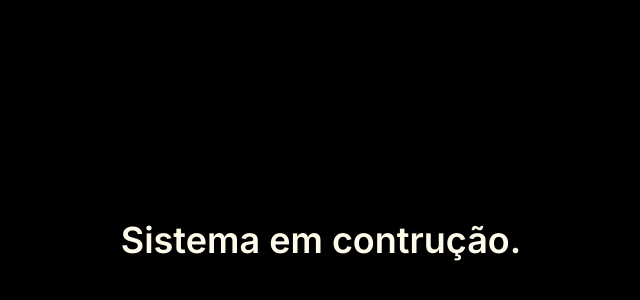
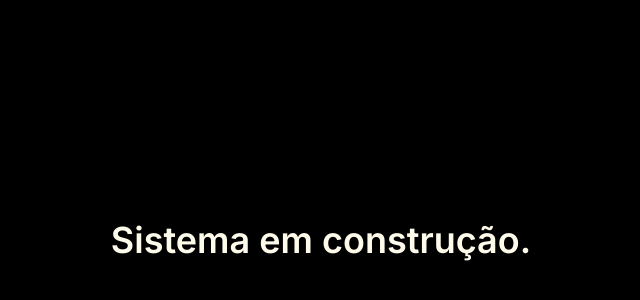
Before and after one commit to alexbessadev/acme, a Next.js app: page / in a window 1280 px wide. Shown: the part 160-460 px from the top of the page, without its empty margins (319-959 px from the left). Built offline with nearby package versions, Linux system fonts and the light colour scheme; a web font is replaced by a local one.

Commit message:
fix: corrigir palavra de mensagem temporaria

```diff
--- a/src/app/page.tsx
+++ b/src/app/page.tsx
@@ -1,7 +1,7 @@
 export default function Page() {
   return (
     <main className="h-screen bg-black flex items-center justify-center">
-      <h1 className="text-center text-4xl font-semibold  text-amber-50">Sistema em contrução.</h1>
+      <h1 className="text-center text-4xl font-semibold  text-amber-50">Sistema em construção.</h1>
     </main>
   );
 };
```
